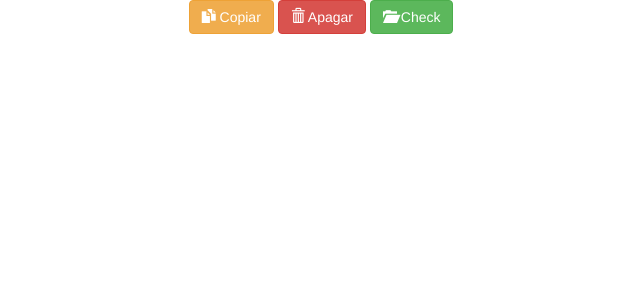
After one commit to MGMAdvance/Sistema-Comercial, a PHP site: page /backup.php in a window 1280 px wide. The commit adds this page. Shown: the top 300 px of the page, without its empty margins (253-893 px from the left). Run offline with PHP 8.4, Linux system fonts and the light colour scheme; some libraries are stand-ins or nearby versions.

Commit message:
Melhoria na front e otimização

```diff
--- /dev/null
+++ b/backup.php
@@ -0,0 +1,22 @@
+<!DOCTYPE html>
+<html>
+<head>
+	<title></title>
+	<link rel="stylesheet" type="text/css" href="/BST/css/bootstrap.css">
+</head>
+<body>
+
+	<div class="container-fluid">
+		<div class="row">
+			<div class="col-sm-offset-4 col-xs-4 col-sm-4">
+				<button class="btn btn-warning">
+					<span class="glyphicon glyphicon-duplicate"></span> Copiar</button>
+				<button class="btn btn-danger">
+					<span class="glyphicon glyphicon-trash"></span> Apagar</button>
+				<button class="btn btn-success">
+					<span class="glyphicon glyphicon-folder-open"></span> Check</button>
+			</div>
+		</div>
+	</div>
+</body>
+</html>
--- a/cliente.php
+++ b/cliente.php
@@ -89,10 +89,14 @@ CEP: ",$_POST ['CEP'],"
 
 			<!-- usando if de modo "indireto" utilizando ":" -->
 			<?php if (validarCPF($_POST['CPF'])): ?>
+
 				<b><h3><p class="text-danger">CPF ESTA INCORRETO</p></b></h3>
+
 			<?php else: ?>
+
 				<h3><b><p class="text-success">CPF VALIDO</p></b></h3>
 				</div></pre><br>
+
 			<?php endif; ?>
 
 	</div>
```
Also changed, not shown: index.php (+4 -24 lines).
